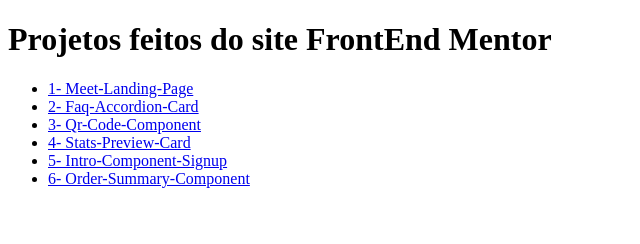
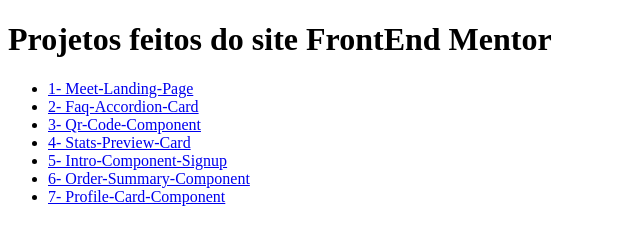
Before and after one commit to GuilhermeOSR/FrontEndMentorCH, a plain HTML site: page index.html in a window 1280 px wide. Shown: the whole page, without its empty margins (0-640 px from the left). Drawn offline with Linux system fonts and the light colour scheme.

Commit message:
add new project

```diff
--- a/index.html
+++ b/index.html
@@ -16,6 +16,7 @@
         <li><a href="FrontEndMentor-Stats-Preview-Card/index.html">4- Stats-Preview-Card</a></li>
         <li><a href="FrontEndMentor-Intro-Component-Signup/index.html">5- Intro-Component-Signup</a></li>
         <li><a href="FonrtEndMentor-Order-Summary-Component/">6- Order-Summary-Component</a></li>
+        <li><a href="FronteEndMentor-Profile-Card-Component/">7- Profile-Card-Component</a></li>
     </ul>
 </body>
 </html>
```
